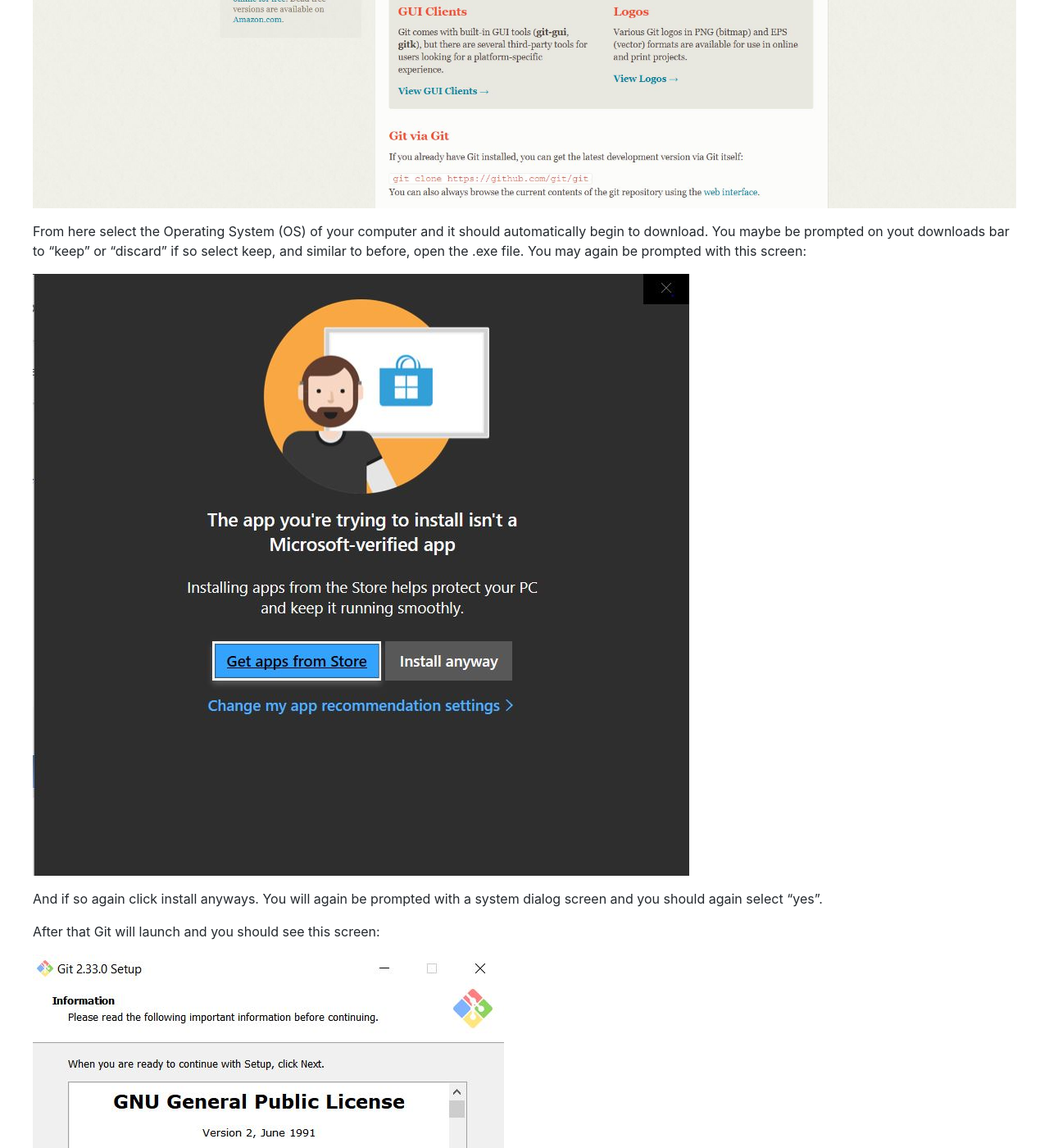
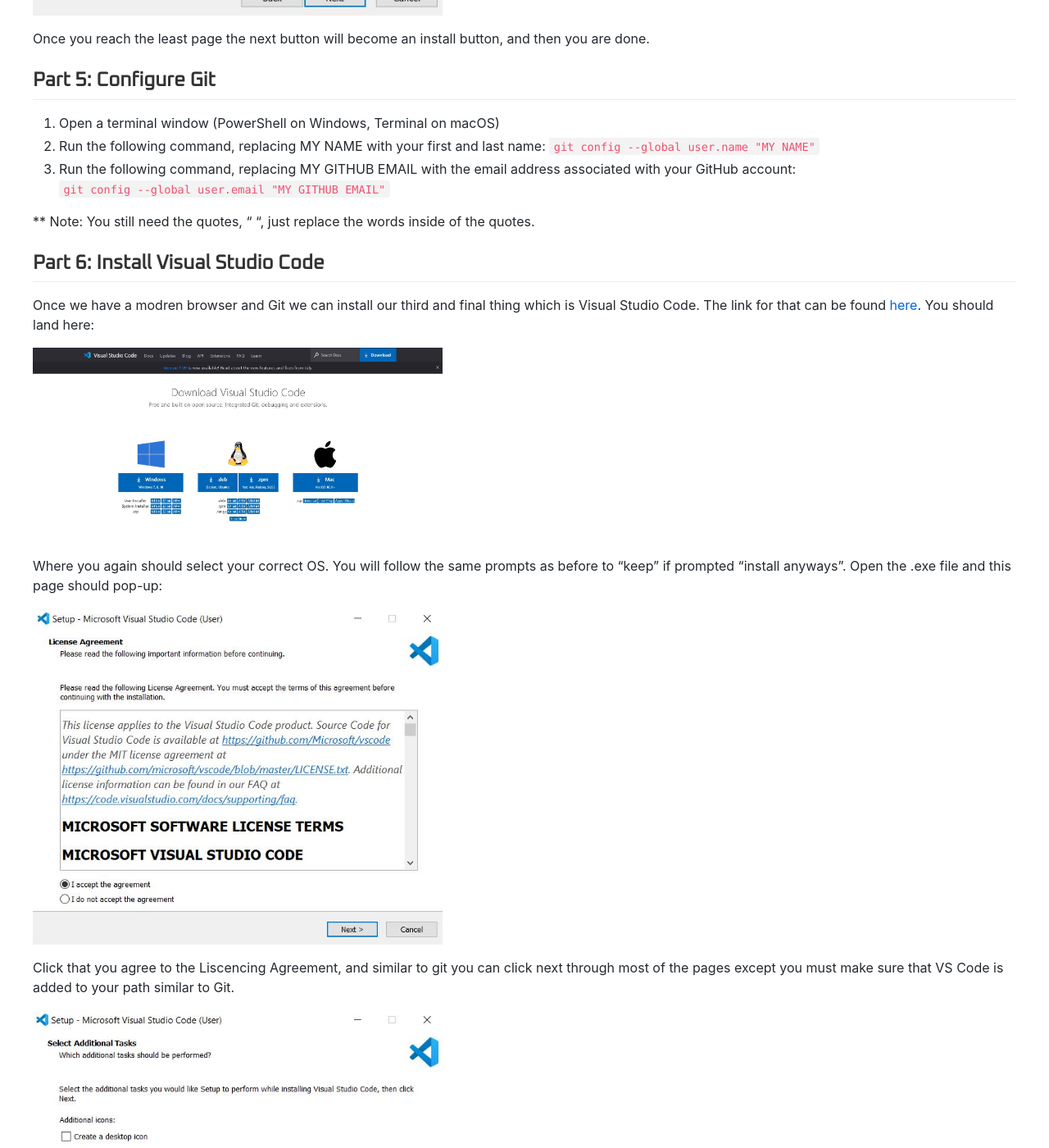
Before and after one commit to Code4Community/Code4Community.github.io, a Jekyll site: the page built from tutorials/setup.md, in a window 1280 px wide and 1400 px high, scrolled down 3369 px. Shown: the whole window at 82% size. Built offline with Jekyll 4.4.1, drawn with Linux system fonts in a browser that asks for light colours; nearby versions of some CDN libraries; some of the changed text lies outside the part shown.

Commit message:
Edit set up picture size

```diff
--- a/tutorials/setup.md
+++ b/tutorials/setup.md
@@ -21,7 +21,7 @@
 
 First and foremost, you will need a [GitHub account](https://github.com/join){:target="blank" rel="noopener"} so that we are able to work collaboratively on coding projects.
 
-![](../images/tutorials/setup/github-account.JPG)
+<img src="../images/tutorials/setup/github-account.JPG" alt="drawing" width="500" class="center"/>
 
 Once you reach this page click sign-up and follow the prompts to enter your email and set up a username and password (Remember these! They are pretty important). We reccommend also adding your real name and/or profile picture to your account so we are able to better connect you with your account.
 
@@ -35,11 +35,11 @@
 
 Click on chrome above and you will be taken to this page:
 
-![](../images/tutorials/setup/download-chrome.JPG)
+<img src="../images/tutorials/setup/download-chrome.JPG" alt="drawing" width="500"/>
 
 Click to download chrome and then open the .exe file that downloads on your computer. You may be prompted by this screen below, but select install anyways if so.
 
-![](../images/tutorials/setup/install-anyways.JPG)
+<img src="../images/tutorials/setup/install-anyways.JPG" alt="drawing" width="500"/>
 
 Then you will be prompted with system dialog screens and should select "yes" to any that pop up. After that simply wait for Chrome to install and it should open automatically.
 
@@ -47,21 +47,17 @@
 
 Once you have successfully downloaded a modern browser we will now move on to Git. You can find the link to that page [here](https://git-scm.com/downloads){:target="blank" rel="noopener"} and that will take you to this page.
 
-![](../images/tutorials/setup/GitDownload.JPG)
+<img src="../images/tutorials/setup/GitDownload.JPG" alt="drawing" width="500"/>
 
-From here select the Operating System (OS) of your computer and it should automatically begin to download. You maybe be prompted on yout downloads bar to "keep" or "discard" if so select keep, and similar to before, open the .exe file. You may again be prompted with this screen:
-
-![](../images/tutorials/setup/install-anyways.JPG)
-
-And if so again click install anyways. You will again be prompted with a system dialog screen and you should again select "yes".
+From here select the Operating System (OS) of your computer and it should automatically begin to download. You maybe be prompted on your downloads bar to "keep" or "discard" if so select keep, and similar to before, open the .exe file. You may again be prompted to "Install Anyways". You will again be prompted with a system dialog screen and you should again select "yes".
 
 After that Git will launch and you should see this screen:
 
-![](../images/tutorials/setup/gnu-agreement.JPG)
+<img src="../images/tutorials/setup/gnu-agreement.JPG" alt="drawing" width="500"/>
 
 You can click next through most of these as the defaults are fine except make sure to choose this option when you reach this screen:
 
-![](../images/tutorials/setup/3rd-party-software.JPG)
+<img src="../images/tutorials/setup/3rd-party-software.JPG" alt="drawing" width="500"/>
 
 Once you reach the least page the next button will become an install button, and then you are done.
 
@@ -71,19 +67,21 @@
 1. Run the following command, replacing MY NAME with your first and last name: `git config --global user.name "MY NAME"`
 1. Run the following command, replacing MY GITHUB EMAIL with the email address associated with your GitHub account: `git config --global user.email "MY GITHUB EMAIL"`
 
+** Note: You still need the quotes, " ", just replace the words inside of the quotes.
+
 ## Part 6: Install Visual Studio Code
 
 Once we have a modren browser and Git we can install our third and final thing which is Visual Studio Code. The link for that can be found [here](https://code.visualstudio.com/download){:target="blank" rel="noopener"}. You should land here:
 
-![](../images/tutorials/setup/VS-code-install.JPG)
+<img src="../images/tutorials/setup/VS-code-install.JPG" alt="drawing" width="500"/>
 
 Where you again should select your correct OS. You will follow the same prompts as before to "keep" if prompted "install anyways". Open the .exe file and this page should pop-up:
 
-![](../images/tutorials/setup/VS-Code-pop-up.JPG)
+<img src="../images/tutorials/setup/VS-Code-pop-up.JPG" alt="drawing" width="500"/>
 
 Click that you agree to the Liscencing Agreement, and similar to git you can click next through most of the pages except you must make sure that VS Code is added to your path similar to Git.
 
-![](../images/tutorials/setup/add-to-path-vs-code.JPG)
+<img src="../images/tutorials/setup/add-to-path-vs-code.JPG" alt="drawing" width="500"/>
 
 Once you have done this get to the last page where you can click "Install", and then wait for it to finish downloading and click "Finish".
 
```
